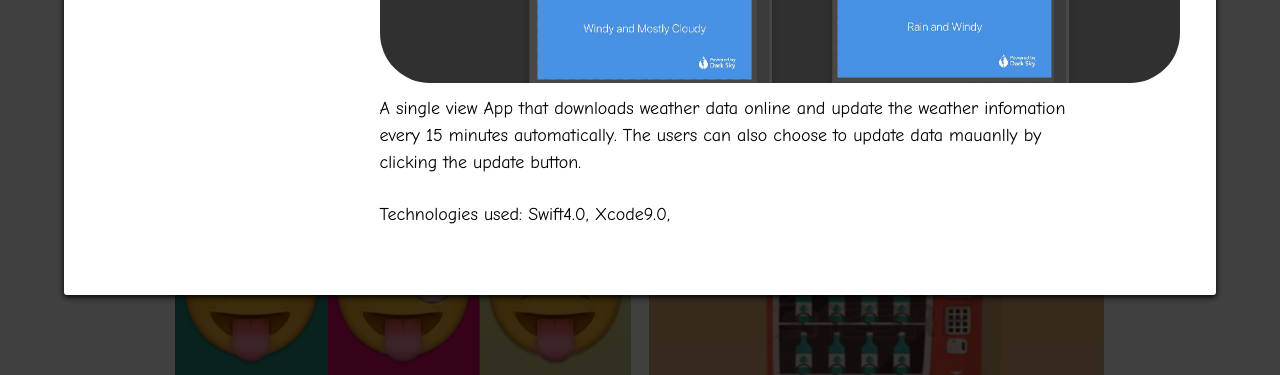
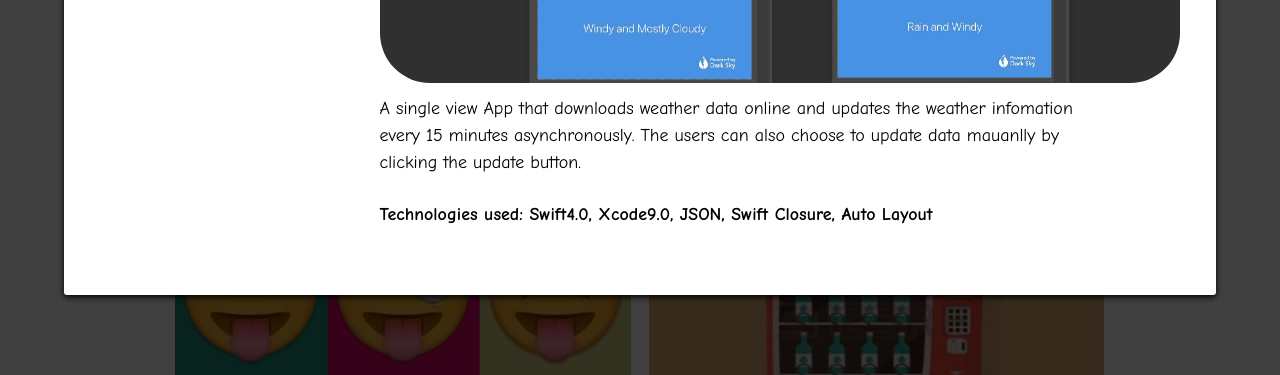
Before and after one commit to TobyTDC/tobytdc.github.io, a plain HTML site: page index.html in a window 1280 px wide. Both pictures are taken after a click on the element 402 px from the left and 3933 px from the top of the page. Shown: the part 3958-4333 px from the top of the page. Drawn offline with nearby package versions, Linux system fonts and the light colour scheme; files whose address does not match are found by name.

Commit message:
tiny change

```diff
--- a/cite.css
+++ b/cite.css
@@ -102,7 +102,7 @@ a:focus {
 }
 
 .my-block-contact {
-			height: 340px;
+			height: 360px;
 			text-align: center;
             vertical-align: middle;
 }
--- a/index.html
+++ b/index.html
@@ -452,8 +452,8 @@
 				<br>
 			</div>
 			<div class="col-sm-8"><div class="my-block-illu"><img src="img/stormy_illu.jpg" class="img-illu"></div>
-				<p> A single view App that downloads weather data online and update the weather infomation every 15 minutes automatically. The users can also choose to update data mauanlly by clicking the update button.</p>
-				<p> Technologies used: Swift4.0, Xcode9.0, </p>
+				<p> A single view App that downloads weather data online and updates the weather infomation every 15 minutes asynchronously. The users can also choose to update data mauanlly by clicking the update button.</p>
+				<p style="font-weight: bold;"> Technologies used: Swift4.0, Xcode9.0, JSON, Swift Closure, Auto Layout</p>
 			</div>
 		</div>
         <a class="popup-close" data-popup-close="stormy" href="">x</a>
```
